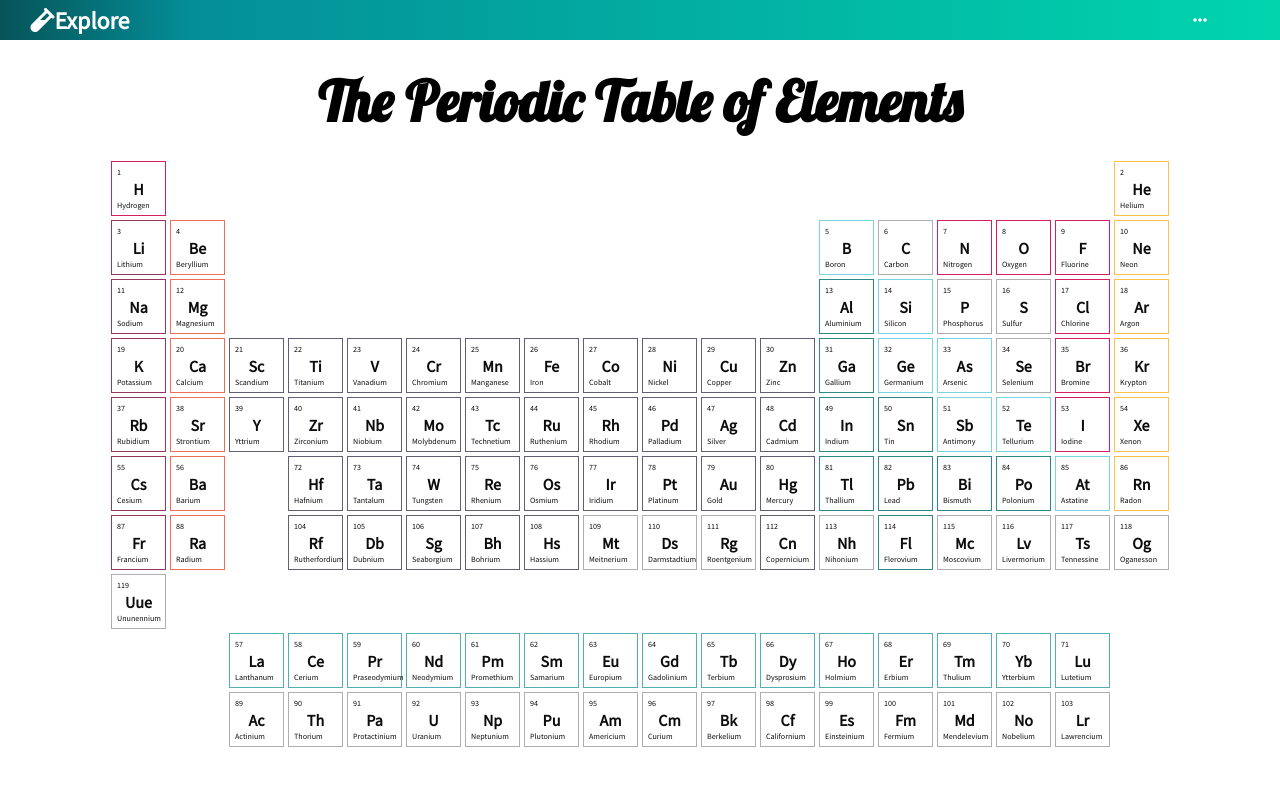
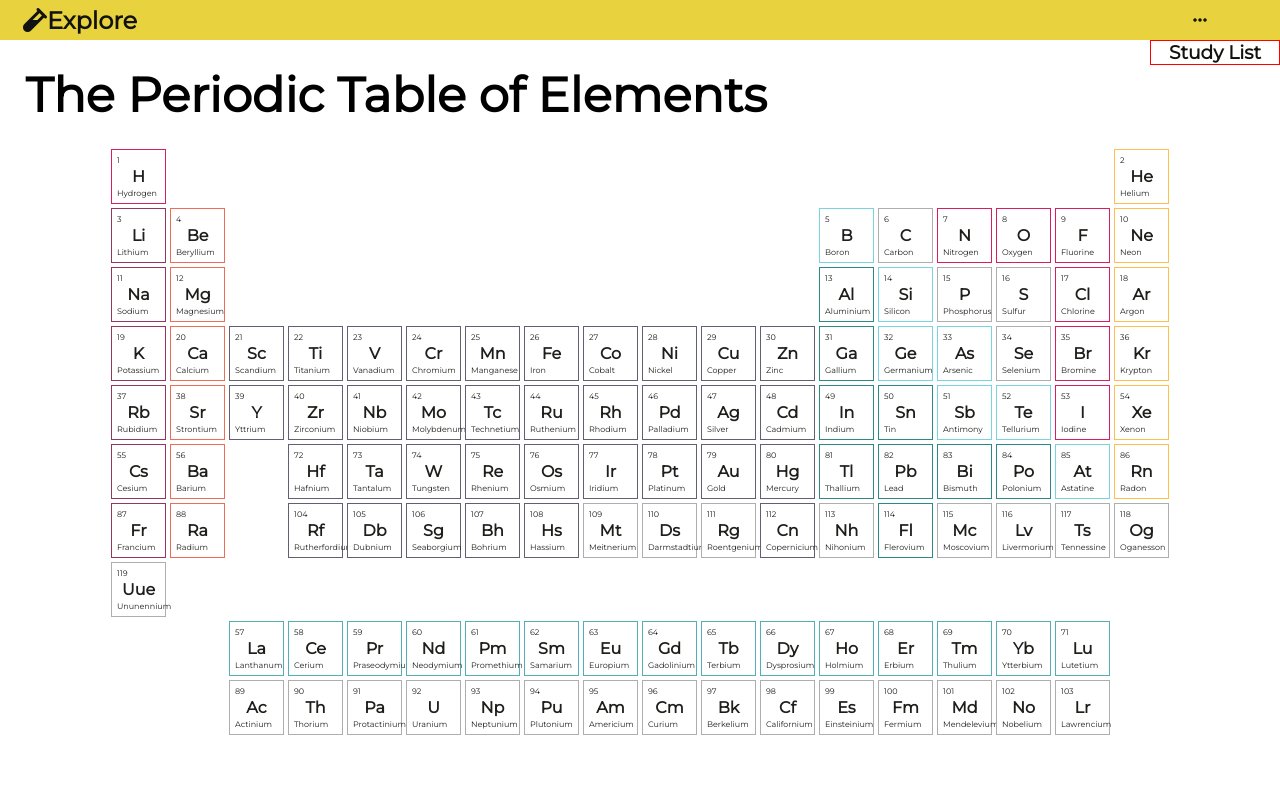
Before and after one commit to ash-bergs/periodic-react, a React (Create React App) app in the folder periodic-table/: page / in a window 1280 px wide. Shown: the top 786 px of the page. Built offline with nearby package versions, Linux system fonts and the light colour scheme.

Commit message:
A small study list component has been added. The grid system on the modal has been reworked to provide more room and less clutter.

```diff
--- a/periodic-table/public/index.html
+++ b/periodic-table/public/index.html
@@ -27,6 +27,8 @@
     <!-- My additions style LINKS above SCRIPT sources -->
     <link href="https://fonts.googleapis.com/css2?family=Lobster&display=swap" rel="stylesheet">
     <link href="https://fonts.googleapis.com/css2?family=Source+Sans+Pro&display=swap" rel="stylesheet">
+    <link href="https://fonts.googleapis.com/css2?family=Montserrat&display=swap" rel="stylesheet">
+    <link href="https://fonts.googleapis.com/css2?family=Montserrat:ital,wght@0,400;1,800&display=swap" rel="stylesheet">
     <script src="https://kit.fontawesome.com/1d8ea4a98d.js" crossorigin="anonymous"></script>
     <title>Periodic Table</title>
   </head>
--- a/periodic-table/src/components/App.js
+++ b/periodic-table/src/components/App.js
@@ -6,6 +6,7 @@ import '../styles/App.css';
 import Dashboard from './Dashboard';
 import Navbar from './Navbar';
 import PeriodicTable from './PeriodicTable';
+import StudyList from './StudyList';
 
 function App() {
   return (
@@ -13,6 +14,7 @@ function App() {
     <Navbar />
       <Switch>
         <Route path="/dashboard" component={Dashboard} />
+        <Route path="/study" component={StudyList} />
         <Route path="/" component={PeriodicTable} />
       </Switch>
     </div>
--- a/periodic-table/src/components/ElementModal.js
+++ b/periodic-table/src/components/ElementModal.js
@@ -3,14 +3,23 @@ import { AnimatePresence, motion } from 'framer-motion';
 
 import '../styles/elementModal.css';
 
-const ElementModal = ({ element, setCurrentElement }) => {
+const ElementModal = ({ element, setCurrentElement, studyList, setStudyList }) => {
     const [isOpen, setIsOpen] = useState(true);
 
-    // closes the modal, and resets the currentElement in its parent component
-    function handleOpen() {
+    const handleOpen = (e) => {
+        e.preventDefault();
         setIsOpen(false);
         setCurrentElement(null);
     };
+
+    const addCard = (e) => {
+        e.preventDefault();
+        const newStudyList = [...studyList];
+        if (newStudyList.includes(element) === false){
+            newStudyList.push(element);
+        }
+        setStudyList(newStudyList);
+    }
 
     return (
             <AnimatePresence>
@@ -21,26 +30,46 @@ const ElementModal = ({ element, setCurrentElement }) => {
                         animate={{ opacity: 0.95, scale: 1 }}
                         exit={{ opacity: 0, scale: 0 }}
                     >
-                        <div className="button">
+                        <div className="close-button">
                         <motion.button
-                            className="button"
+                            className="close-button"
                             onClick={handleOpen}
-                            whileHover={{ scale: 1.5}}
+                            whileHover={{ scale: 1.2}}
                             >
-                            <i class="fas fa-times-circle"/>
+                            <i className="fas fa-times-circle"/>
                         </motion.button>
+                        {
+                            // Main card details
+                        }
                         </div>
                         <h3
-                            className="modal-title"
+                            className="modal-title callout-text"
                         >
-                            {element.name}</h3>
+                            {element.name} ({element.symbol})</h3>
+
                         <p className="modal-item category">
-                            <span className="category-flag">Category: </span> {element.category.toUpperCase()}</p>
+                            <span className="category-flag callout-text">Category: </span> {element.category.toUpperCase()}</p>
                         <p className="modal-item summary">{element.summary}</p>
+                        {
+                            // logic for adding an element to the flashcard stack
+                        }
+                        { (studyList.includes(element) === false) ?
+                            <motion.button
+                            className="add-button study-button"
+                            onClick={addCard}
+                            whileHover={{ scale: 1.2 }}
+                            >
+                            <p>Add flashcard</p>
+                        </motion.button>
+                        :
+                        <p className="confirm-card status"><i className="fas fa-check status"/>Element in study list</p> }
+                        {
+                            // Wikipedia link
+                        }
                         <motion.a href={element.source}
                         className="modal-link"
                         alt="wikipedia"
-                        whileHover={{ scale: 1.5}}
+                        whileHover={{ scale: 1.5, color: '#E8D33F'}}
                         target="_blank">Learn More <i className="fas fa-external-link-square-alt"/></motion.a> {/*.learn-more - 5th element on the grid*/}
                     </motion.div>
                     )}
--- a/periodic-table/src/components/Navbar.js
+++ b/periodic-table/src/components/Navbar.js
@@ -14,7 +14,7 @@ const Navbar = () => {
 
     return (
         <nav className="navbar">
-            <h2 className="logo"><i class="fas fa-vial"></i>Explore</h2>
+            <h2 className="logo"><i className="fas fa-vial"></i>Explore</h2>
             {/*
                 menu items iterated through to create Links
                 they can be found in '../data/menuItems.js'
@@ -32,7 +32,7 @@ const Navbar = () => {
                     </div>}
             </div>
             <div className="menu-icon" onClick={toggleMenu}>
-                <i class={ menuToggle ? "fas fa-times": "fas fa-ellipsis-h"}></i>
+                <i className={ menuToggle ? "fas fa-times": "fas fa-ellipsis-h"}></i>
             </div>
         </nav>
     );
--- a/periodic-table/src/components/PeriodicTable.js
+++ b/periodic-table/src/components/PeriodicTable.js
@@ -2,19 +2,21 @@ import React, { useState } from 'react';
 import '../styles/periodicTable.css';
 import data from '../data/elementsData.json';
 import colorMap from '../data/colorMap';
-import { AnimatePresence ,motion } from 'framer-motion';
+import { motion } from 'framer-motion';
 
 import ElementModal from './ElementModal';
-
-// I want to create a component that tells a user multiple details about an element, maybe in the form of a pop out?
-// do I need to set a slice of state for the element, and render a new component based on the element in state?
-
+import StudyList from './StudyList';
 
 const PeriodicTable = () => {
     const [currentElement, setCurrentElement] = useState(null);
+    // studyList starts out as an empty array - when an element is added it will be in the form of an object
+    const [studyList, setStudyList] = useState([]);
 
     return(
         <div className="page-wrapper">
+        <div style={{ float: 'right', border: '1px solid red', width: '10vw'}}>
+            <StudyList studyList={studyList}/>
+        </div>
         <div>
             <h1 className="welcome">The Periodic Table of Elements</h1>
         </div>
@@ -39,7 +41,9 @@ const PeriodicTable = () => {
                     <small className="name">{element.name}</small>
                 </motion.div>))}
         </div>
-               {currentElement ? <ElementModal element={currentElement} setCurrentElement={setCurrentElement}/> : null }
+               {currentElement ?
+                <ElementModal element={currentElement} setCurrentElement={setCurrentElement} studyList={studyList} setStudyList={setStudyList}/>
+                : null }
         </div>
     );
 };
--- /dev/null
+++ b/periodic-table/src/components/StudyList.js
@@ -0,0 +1,18 @@
+import React from "react";
+
+function StudyList(props) {
+    const { studyList } = props;
+
+    return (
+        <React.Fragment>
+            <h3>Study List</h3>
+            {studyList.map((item, index) => {
+                return (
+                    <p key={index}>{item.name}</p>
+                )
+            })}
+        </React.Fragment>
+    )
+}
+
+export default StudyList;
--- a/periodic-table/src/data/menuItems.js
+++ b/periodic-table/src/data/menuItems.js
@@ -4,6 +4,11 @@ export const menuItems = [
         path: "/periodic-table",
         clame: "navbar-link"
     },
+    // {
+    //     title: "Study",
+    //     path: "/study",
+    //     clame: "navbar-link"
+    // },
     {
         title: "Dashboard",
         path: "/dashboard",
--- a/periodic-table/src/styles/App.css
+++ b/periodic-table/src/styles/App.css
@@ -4,7 +4,8 @@
   margin: 0;
   padding: 0;
   box-sizing: content-box;
-  font-family: 'Source Sans Pro', sans-serif;
+  font-family: "Montserrat", sans-serif;
+  color: #12130F;
 }
 
 .App {
@@ -12,4 +13,5 @@
   width: 100vw;
   height: 100vh;
   position: relative;
+  color: #12130F;
 }
--- a/periodic-table/src/styles/button.css
+++ b/periodic-table/src/styles/button.css
@@ -0,0 +1,3 @@
+.study-button {
+    border: 1px solid red;
+}
--- a/periodic-table/src/styles/elementModal.css
+++ b/periodic-table/src/styles/elementModal.css
@@ -1,8 +1,8 @@
 
 /* container */
 .element-modal {
-    height: 50vh;
-    width: 50vh;
+    height: 75vh;
+    width: 60vh;
     top: 20%;
     left: 35%;
     transform: translate(-50%);
@@ -13,7 +13,7 @@
     grid-template-columns: repeat(5, 1fr);
     grid-auto-rows: auto;
     font-size: 1.4rem;
-    box-shadow: 10px 10px 15px gray;
+    box-shadow: 10px 10px 15px #BFBDC1;
 }
 
 /* general styles */
@@ -22,7 +22,6 @@
 }
 
 .category-flag {
-    font-family: 'Lobster', cursive;
     font-size: 1.6rem;
     margin-right: 5%;
     justify-content: center;
@@ -30,7 +29,6 @@
 /* grid items */
 .modal-title {
     font-size: 2.5rem;
-    font-family: "Lobster", cursive;
     padding: 2%;
     grid-column-start: 1;
     grid-column-end: 6;
@@ -41,7 +39,7 @@
     align-self: center;
 }
 
-.button {
+.close-button {
     grid-column-start: 1;
     grid-column-end: 2;
     grid-row-start: 1;
@@ -65,19 +63,38 @@
     grid-column-start: 1;
     grid-column-end: 6;
     grid-row-start: 4;
-    grid-row-end: 6;
+    grid-row-end: 20;
+}
+
+.add-button, .confirm-card {
+    grid-row-start: 21;
+    grid-row-end: 21;
+    grid-column-start: 2;
+    grid-column-end: 5;
 }
 
 .modal-link {
     text-decoration: none;
     grid-column-start: 1;
     grid-column-end: 6;
-    grid-row-start: 8;
+    grid-row-start: 23;
+    grid-row-end: 23;
     padding: 2%;
 }
 
 /* close button */
 
 .fa-times-circle {
-    scale: 2;
+    font-size: 2.5rem;
 }
+
+/* Status class name is for elements that are for giving the user some information */
+
+.status {
+    color: #337CA0;
+    font-weight: bold;
+}
+
+.callout-text {
+    color: #337CA0;
+}
--- a/periodic-table/src/styles/navbar.css
+++ b/periodic-table/src/styles/navbar.css
@@ -2,9 +2,7 @@
     display: flex;
     height: 5%;
     width: 100%;
-    color: white;
-    background: rgb(6,84,88);
-    background: linear-gradient(90deg, rgba(6,84,88,1) 0%, rgba(4,142,152,1) 15%, rgba(0,213,173,1) 100%);
+    background-color: #E8D33F;
 }
 
 /* consider making the align-ing and flex-ing props here into a mixin (Sass) for icons */
@@ -29,7 +27,6 @@
 .navbar-link {
     text-decoration: none;
     font-size: 1.5rem;
-    color: white;
 }
 
 /* open and close menu icon wrapper */
--- a/periodic-table/src/styles/periodicTable.css
+++ b/periodic-table/src/styles/periodicTable.css
@@ -38,9 +38,11 @@
 }
 
 .welcome {
-  font-family: "Lobster", cursive;
+  font-family: "Montserrat", sans-serif;
+  font-weight: bold;
   text-shadow: 2px 2px 2px white;
-  font-size: 3.5rem;
+  font-size: 3rem;
   color: black;
   padding: 2%;
+  float: left;
 }
```
Also changed, not shown: 1 other file (tests, documents, lock files or other folders). Lines whose indentation alone changed are shown as unchanged.
